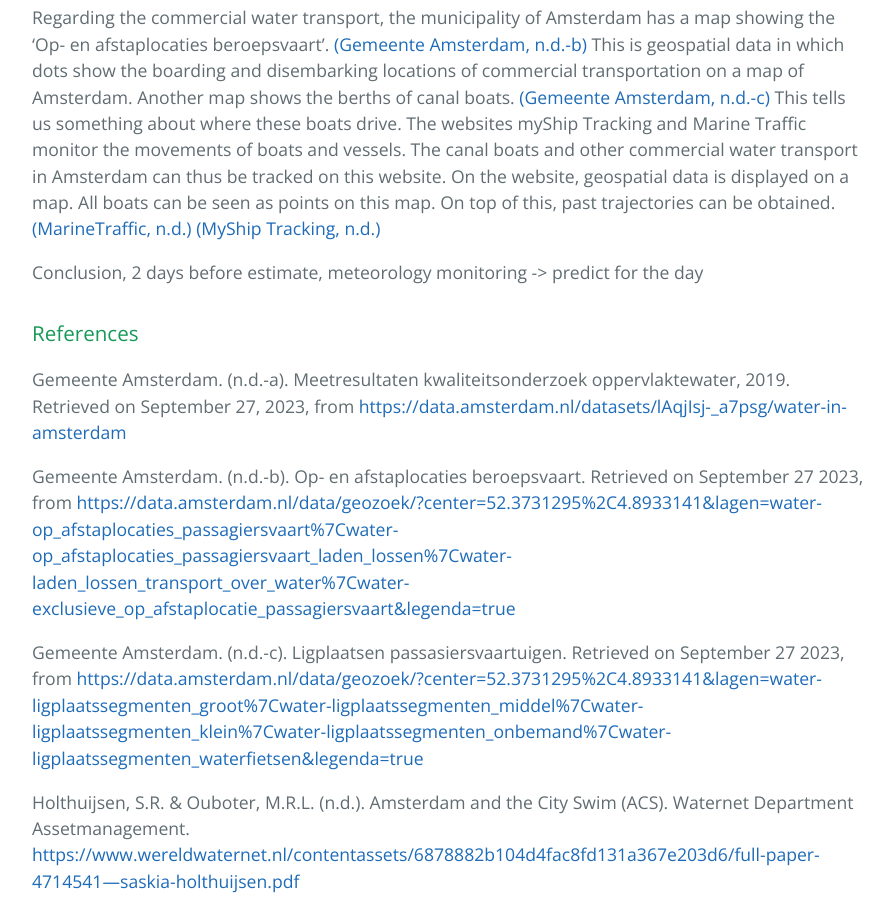
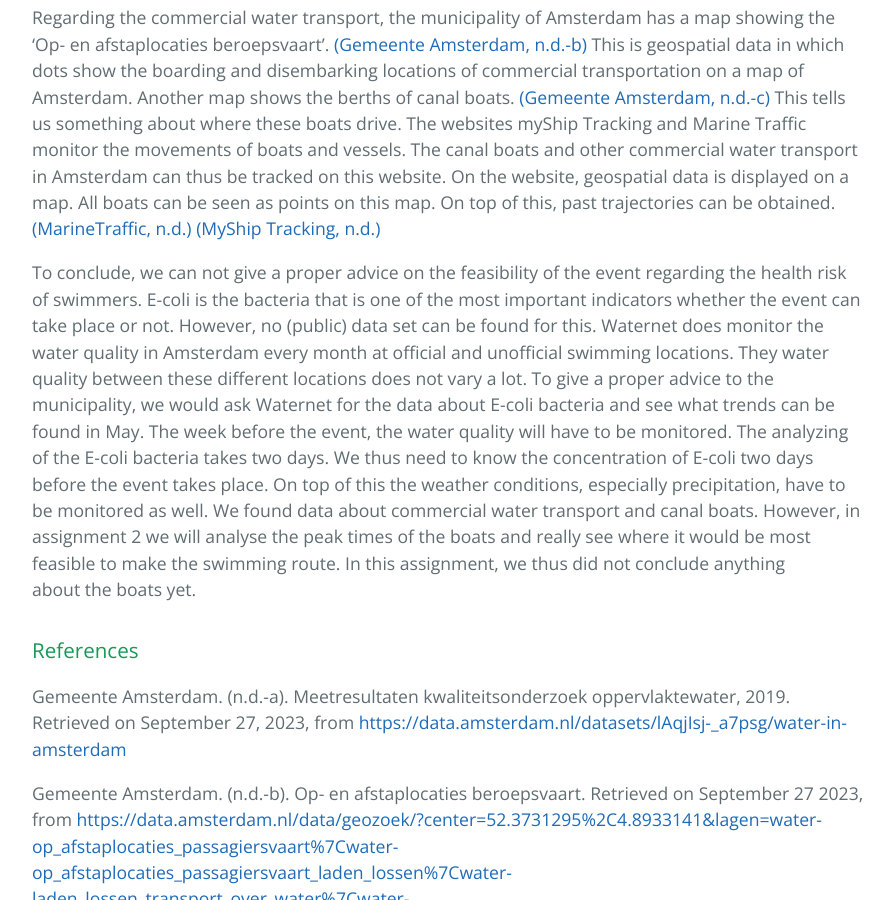
Before and after one commit to quentinverhagen/data_group_9, a Jekyll site: the page built from Assignment1.md, in a window 1280 px wide and 900 px high, scrolled down 1982 px. Shown: the whole window, without its empty margins (192-1085 px from the left). Built offline with Jekyll 4.4.1, drawn with Linux system fonts in a browser that asks for light colours.

Commit message:
Update Assignment1.md

```diff
--- a/Assignment1.md
+++ b/Assignment1.md
@@ -20,7 +20,7 @@ Waternet monitors the water quality in Amsterdam once or twice a month. They do
 
 Regarding the commercial water transport, the municipality of Amsterdam has a map showing the ‘Op- en afstaplocaties beroepsvaart’. [(Gemeente Amsterdam, n.d.-b)](https://data.amsterdam.nl/data/geozoek/?center=52.3731295%2C4.8933141&lagen=water-op_afstaplocaties_passagiersvaart%7Cwater-op_afstaplocaties_passagiersvaart_laden_lossen%7Cwater-laden_lossen_transport_over_water%7Cwater-exclusieve_op_afstaplocatie_passagiersvaart&legenda=true) This is geospatial data in which dots show the boarding and disembarking locations of commercial transportation on a map of Amsterdam. Another map shows the berths of canal boats. [(Gemeente Amsterdam, n.d.-c)](https://data.amsterdam.nl/data/geozoek/?center=52.3731295%2C4.8933141&lagen=water-ligplaatssegmenten_groot%7Cwater-ligplaatssegmenten_middel%7Cwater-ligplaatssegmenten_klein%7Cwater-ligplaatssegmenten_onbemand%7Cwater-ligplaatssegmenten_waterfietsen&legenda=true) This tells us something about where these boats drive. The websites myShip Tracking and Marine Traffic monitor the movements of boats and vessels. The canal boats and other commercial water transport in Amsterdam can thus be tracked on this website. On the website, geospatial data is displayed on a map. All boats can be seen as points on this map. On top of this, past trajectories can be obtained. [(MarineTraffic, n.d.)](https://www.marinetraffic.com/en/ais/home/centerx:4.904/centery:52.381/zoom:13) [(MyShip Tracking, n.d.)](https://www.myshiptracking.com/)
 
-Conclusion, 2 days before estimate, meteorology monitoring -> predict for the day
+To conclude, we can not give a proper advice on the feasibility of the event regarding the health risk of swimmers. E-coli is the bacteria that is one of the most important indicators whether the event can take place or not. However, no (public) data set can be found for this. Waternet does monitor the water quality in Amsterdam every month at official and unofficial swimming locations. They water quality between these different locations does not vary a lot. To give a proper advice to the municipality, we would ask Waternet for the data about E-coli bacteria and see what trends can be found in May. The week before the event, the water quality will have to be monitored. The analyzing of the E-coli bacteria takes two days. We thus need to know the concentration of E-coli two days before the event takes place. On top of this the weather conditions, especially precipitation, have to be monitored as well. We found data about commercial water transport and canal boats. However, in assignment 2 we will analyse the peak times of the boats and really see where it would be most feasible to make the swimming route. In this assignment, we thus did not conclude anything about the boats yet.
 
 ### References
 Gemeente Amsterdam. (n.d.-a). Meetresultaten kwaliteitsonderzoek oppervlaktewater, 2019. Retrieved on September 27, 2023, from [https://data.amsterdam.nl/datasets/lAqjIsj-_a7psg/water-in-amsterdam](https://data.amsterdam.nl/datasets/lAqjIsj-_a7psg/water-in-amsterdam)
```
